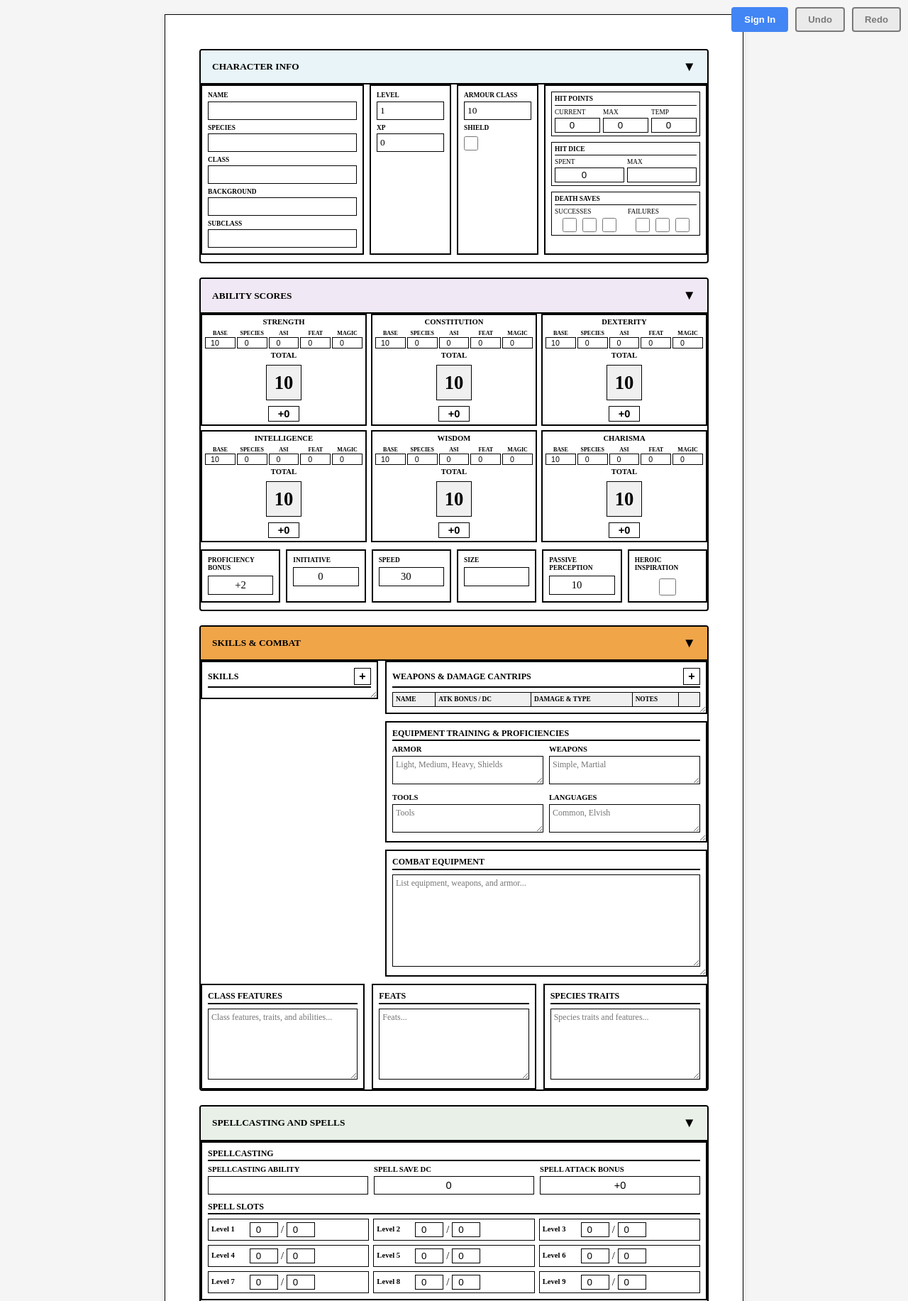
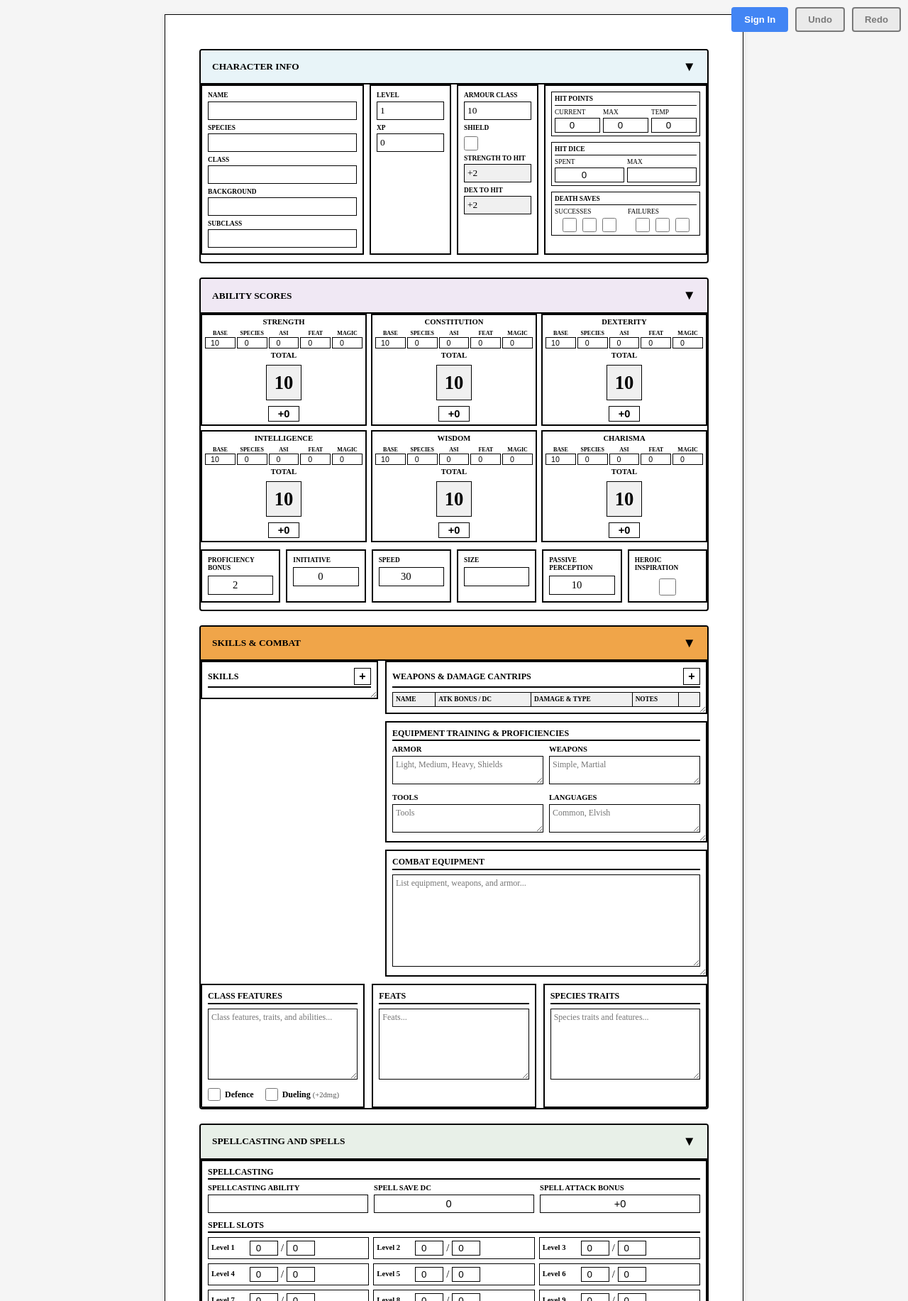
Before and after one commit to sdkfamous/dnd-character-sheet, a website with bundled scripts: page index.html in a window 1280 px wide. Shown: the top 1833 px of the page at 71% size. Built offline with nearby package versions, Linux system fonts and the light colour scheme.

Commit message:
new fields for fighting style

```diff
--- a/css/styles.css
+++ b/css/styles.css
@@ -1071,6 +1071,35 @@ button:focus-visible {
     resize: vertical;
 }
 
+.fighting-style-row {
+    display: flex;
+    flex-wrap: wrap;
+    align-items: center;
+    gap: 16px;
+    margin-top: 8px;
+}
+
+.fighting-style-option {
+    display: inline-flex;
+    align-items: center;
+    gap: 6px;
+    cursor: pointer;
+    font-size: 9pt;
+    font-weight: bold;
+}
+
+.fighting-style-checkbox {
+    width: 18px;
+    height: 18px;
+    cursor: pointer;
+}
+
+.fighting-style-hint {
+    font-weight: normal;
+    font-size: 8pt;
+    color: #555;
+}
+
 /* Page 2 */
 .page-2 {
     margin-top: 20px;
--- a/index.html
+++ b/index.html
@@ -88,7 +88,7 @@
                         </div>
                     </div>
 
-                    <!-- Next Left Box: Armour Class, Shield (toggle) -->
+                    <!-- Next Left Box: Armour Class, Shield (toggle), To Hit -->
                     <div class="top-box top-box-3">
                         <div class="top-field">
                             <label for="armorClass">ARMOUR CLASS</label>
@@ -97,6 +97,14 @@
                         <div class="top-field">
                             <label for="shield">SHIELD</label>
                             <input type="checkbox" id="shield" class="top-checkbox" aria-label="Shield equipped">
+                        </div>
+                        <div class="top-field">
+                            <label for="strToHit">STRENGTH TO HIT</label>
+                            <input type="text" id="strToHit" class="top-input" readonly aria-label="Strength to hit bonus">
+                        </div>
+                        <div class="top-field">
+                            <label for="dexToHit">DEX TO HIT</label>
+                            <input type="text" id="dexToHit" class="top-input" readonly aria-label="Dexterity to hit bonus">
                         </div>
                     </div>
 
@@ -361,7 +369,7 @@
                 <div class="row-3">
                     <div class="row3-box">
                         <label for="proficiencyBonus">PROFICIENCY BONUS</label>
-                        <input type="text" id="proficiencyBonus" class="row3-input" aria-label="Proficiency bonus">
+                        <input type="number" id="proficiencyBonus" class="row3-input" min="-30" max="30" aria-label="Proficiency bonus">
                     </div>
                     <div class="row3-box">
                         <label for="initiative">INITIATIVE</label>
@@ -479,6 +487,16 @@
                         <div class="section-title">CLASS FEATURES</div>
                         <textarea id="features" rows="6"
                             placeholder="Class features, traits, and abilities..."></textarea>
+                        <div class="fighting-style-row">
+                            <label class="fighting-style-option" for="defence">
+                                <input type="checkbox" id="defence" class="fighting-style-checkbox" aria-label="Defence fighting style">
+                                <span>Defence</span>
+                            </label>
+                            <label class="fighting-style-option" for="dueling">
+                                <input type="checkbox" id="dueling" class="fighting-style-checkbox" aria-label="Dueling fighting style">
+                                <span>Dueling <span class="fighting-style-hint">(+2dmg)</span></span>
+                            </label>
+                        </div>
                     </div>
                     <div class="feats-section">
                         <div class="section-title">FEATS</div>
--- a/src/character-sheet.ts
+++ b/src/character-sheet.ts
@@ -303,7 +303,7 @@ interface DnDCharacterData {
     };
 
     // Calculated Stats (editable)
-    proficiencyBonus: string;
+    proficiencyBonus: number;
     passivePerception: number;
 
     // Saving Throw Proficiencies
@@ -319,6 +319,8 @@ interface DnDCharacterData {
     // Combat Stats
     armorClass: number;
     shield: boolean;
+    defence: boolean;
+    dueling: boolean;
     initiative: number;
     speed: number;
     size: string;
@@ -647,6 +649,8 @@ class CharacterSheet {
             savingThrows: { ...defaults.savingThrows, ...(data.savingThrows || {}) },
             armorClass: mergeDefined(defaults.armorClass, data.armorClass),
             shield: mergeDefined(defaults.shield, data.shield),
+            defence: mergeDefined(defaults.defence, data.defence),
+            dueling: mergeDefined(defaults.dueling, data.dueling),
             initiative: mergeDefined(defaults.initiative, data.initiative),
             speed: mergeDefined(defaults.speed, data.speed),
             size: mergeDefined(defaults.size, data.size),
@@ -708,7 +712,7 @@ class CharacterSheet {
                 wis: '+0',
                 cha: '+0'
             },
-            proficiencyBonus: '+2',
+            proficiencyBonus: 2,
             passivePerception: 10,
             savingThrows: {
                 str: false,
@@ -720,6 +724,8 @@ class CharacterSheet {
             },
             armorClass: 10,
             shield: false,
+            defence: false,
+            dueling: false,
             initiative: 0,
             speed: 30,
             size: '',
@@ -798,12 +804,45 @@ class CharacterSheet {
         this.addCheckboxListener('chaSaveProf', (v) => { this.data.savingThrows.cha = v; });
 
         // Combat Stats
-        this.addInputListener('armorClass', (v) => { this.data.armorClass = parseInt(v) || 10; });
-        this.addCheckboxListener('shield', (v) => { this.data.shield = v; });
+        this.addInputListener('armorClass', (v) => {
+            const enteredAC = parseInt(v) || 10;
+            // If shield or defence is on, user is editing total AC, so calculate base AC
+            const shieldBonus = this.data.shield ? 2 : 0;
+            const defenceBonus = this.data.defence ? 1 : 0;
+            this.data.armorClass = enteredAC - shieldBonus - defenceBonus;
+            // Update display to show total AC
+            this.updateDisplayedArmorClass();
+        });
+        this.addCheckboxListener('shield', (v) => {
+            this.data.shield = v;
+            this.updateDisplayedArmorClass();
+        });
+        // Defence / Dueling: mutually exclusive; Defence adds +1 AC
+        this.addCheckboxListener('defence', (v) => {
+            this.data.defence = v;
+            if (v) {
+                this.data.dueling = false;
+                const duelingEl = document.getElementById('dueling') as HTMLInputElement;
+                if (duelingEl) duelingEl.checked = false;
+            }
+            this.updateDisplayedArmorClass();
+        });
+        this.addCheckboxListener('dueling', (v) => {
+            this.data.dueling = v;
+            if (v) {
+                this.data.defence = false;
+                const defenceEl = document.getElementById('defence') as HTMLInputElement;
+                if (defenceEl) defenceEl.checked = false;
+            }
+            this.updateDisplayedArmorClass();
+        });
         this.addInputListener('initiative', (v) => { this.data.initiative = parseInt(v) || 0; });
         this.addInputListener('speed', (v) => { this.data.speed = parseInt(v) || 30; });
         this.addInputListener('size', (v) => { this.data.size = v; });
-        this.addInputListener('proficiencyBonus', (v) => { this.data.proficiencyBonus = v; });
+        this.addInputListener('proficiencyBonus', (v) => {
+            this.data.proficiencyBonus = parseInt(v) || 2;
+            this.updateToHitBonuses();
+        });
         this.addInputListener('passivePerception', (v) => { this.data.passivePerception = parseInt(v) || 10; });
         this.addCheckboxListener('heroicInspiration', (v) => { this.data.heroicInspiration = v; });
         this.addInputListener('hitPointsMax', (v) => { this.data.hitPointsMax = parseInt(v) || 1; });
@@ -1040,6 +1079,62 @@ class CharacterSheet {
             modEl.value = modifier;
             this.data.abilityModifiers[ability] = modifier;
         }
+
+        // Update to-hit bonuses if strength or dexterity changed
+        if (ability === 'str' || ability === 'dex') {
+            this.updateToHitBonuses();
+        }
+    }
+
+    private updateDisplayedArmorClass(): void {
+        const armorClass = document.getElementById('armorClass') as HTMLInputElement;
+        if (!armorClass) return;
+
+        // Calculate displayed AC: base AC + shield bonus + defence bonus
+        const baseAC = this.data.armorClass || 10;
+        const shieldBonus = this.data.shield ? 2 : 0;
+        const defenceBonus = this.data.defence ? 1 : 0;
+        const displayedAC = baseAC + shieldBonus + defenceBonus;
+
+        // Update the displayed value (but don't change the stored base value)
+        armorClass.value = displayedAC.toString();
+    }
+
+    private updateToHitBonuses(): void {
+        // Calculate Strength to hit: STR modifier + proficiency bonus
+        const strMod = this.parseModifier(this.data.abilityModifiers.str);
+        const profBonus = this.data.proficiencyBonus || 0;
+        const strToHit = strMod + profBonus;
+
+        const strToHitEl = document.getElementById('strToHit') as HTMLInputElement;
+        if (strToHitEl) {
+            strToHitEl.value = this.formatModifier(strToHit);
+        }
+
+        // Calculate Dexterity to hit: DEX modifier + proficiency bonus
+        const dexMod = this.parseModifier(this.data.abilityModifiers.dex);
+        const dexToHit = dexMod + profBonus;
+
+        const dexToHitEl = document.getElementById('dexToHit') as HTMLInputElement;
+        if (dexToHitEl) {
+            dexToHitEl.value = this.formatModifier(dexToHit);
+        }
+    }
+
+    private parseModifier(modifier: string): number {
+        // Parse a modifier string like "+2" or "-1" into a number
+        if (!modifier) return 0;
+        const cleaned = modifier.trim().replace(/\s/g, '');
+        return parseInt(cleaned) || 0;
+    }
+
+    private formatModifier(value: number): string {
+        // Format a number as a modifier string like "+2" or "-1"
+        if (value >= 0) {
+            return '+' + value;
+        } else {
+            return value.toString();
+        }
     }
 
     private addTextareaListener(id: string, callback: (value: string) => void): void {
@@ -1254,10 +1349,14 @@ class CharacterSheet {
         if (chaSaveProf) chaSaveProf.checked = this.data.savingThrows.cha;
 
         // Combat Stats
-        const armorClass = document.getElementById('armorClass') as HTMLInputElement;
-        if (armorClass) armorClass.value = this.data.armorClass.toString();
         const shield = document.getElementById('shield') as HTMLInputElement;
         if (shield) shield.checked = this.data.shield || false;
+        const defence = document.getElementById('defence') as HTMLInputElement;
+        if (defence) defence.checked = this.data.defence || false;
+        const dueling = document.getElementById('dueling') as HTMLInputElement;
+        if (dueling) dueling.checked = this.data.dueling || false;
+        this.updateDisplayedArmorClass(); // Display AC with shield + defence bonus
+
         const initiative = document.getElementById('initiative') as HTMLInputElement;
         if (initiative) initiative.value = this.data.initiative.toString();
         const speed = document.getElementById('speed') as HTMLInputElement;
@@ -1265,9 +1364,12 @@ class CharacterSheet {
         const size = document.getElementById('size') as HTMLInputElement;
         if (size) size.value = this.data.size || '';
         const proficiencyBonus = document.getElementById('proficiencyBonus') as HTMLInputElement;
-        if (proficiencyBonus) proficiencyBonus.value = this.data.proficiencyBonus || '+2';
+        if (proficiencyBonus) proficiencyBonus.value = (this.data.proficiencyBonus || 2).toString();
         const passivePerception = document.getElementById('passivePerception') as HTMLInputElement;
         if (passivePerception) passivePerception.value = (this.data.passivePerception || 10).toString();
+
+        // Update calculated to-hit bonuses
+        this.updateToHitBonuses();
         const heroicInspiration = document.getElementById('heroicInspiration') as HTMLInputElement;
         if (heroicInspiration) heroicInspiration.checked = this.data.heroicInspiration || false;
         const hitPointsMax = document.getElementById('hitPointsMax') as HTMLInputElement;
```
